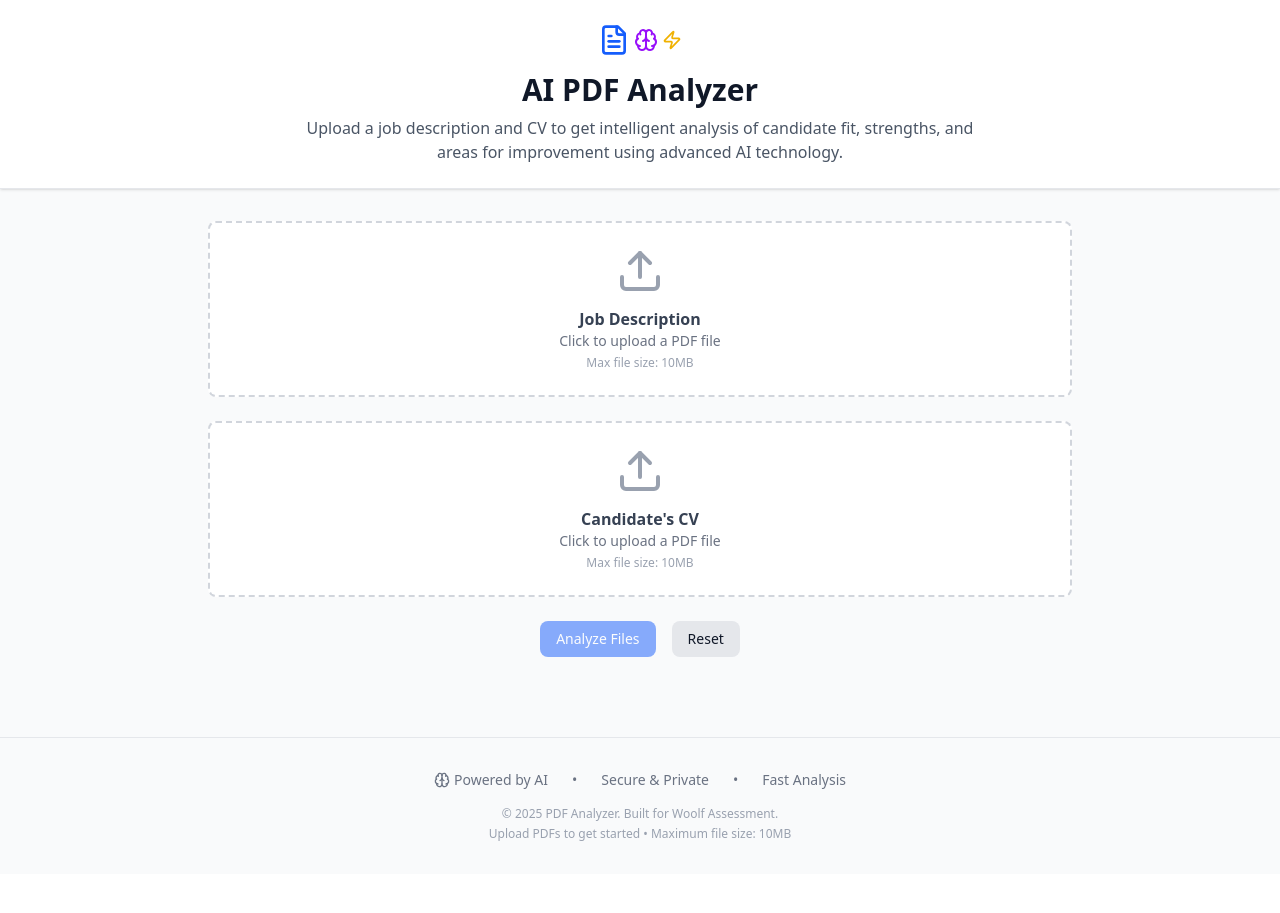
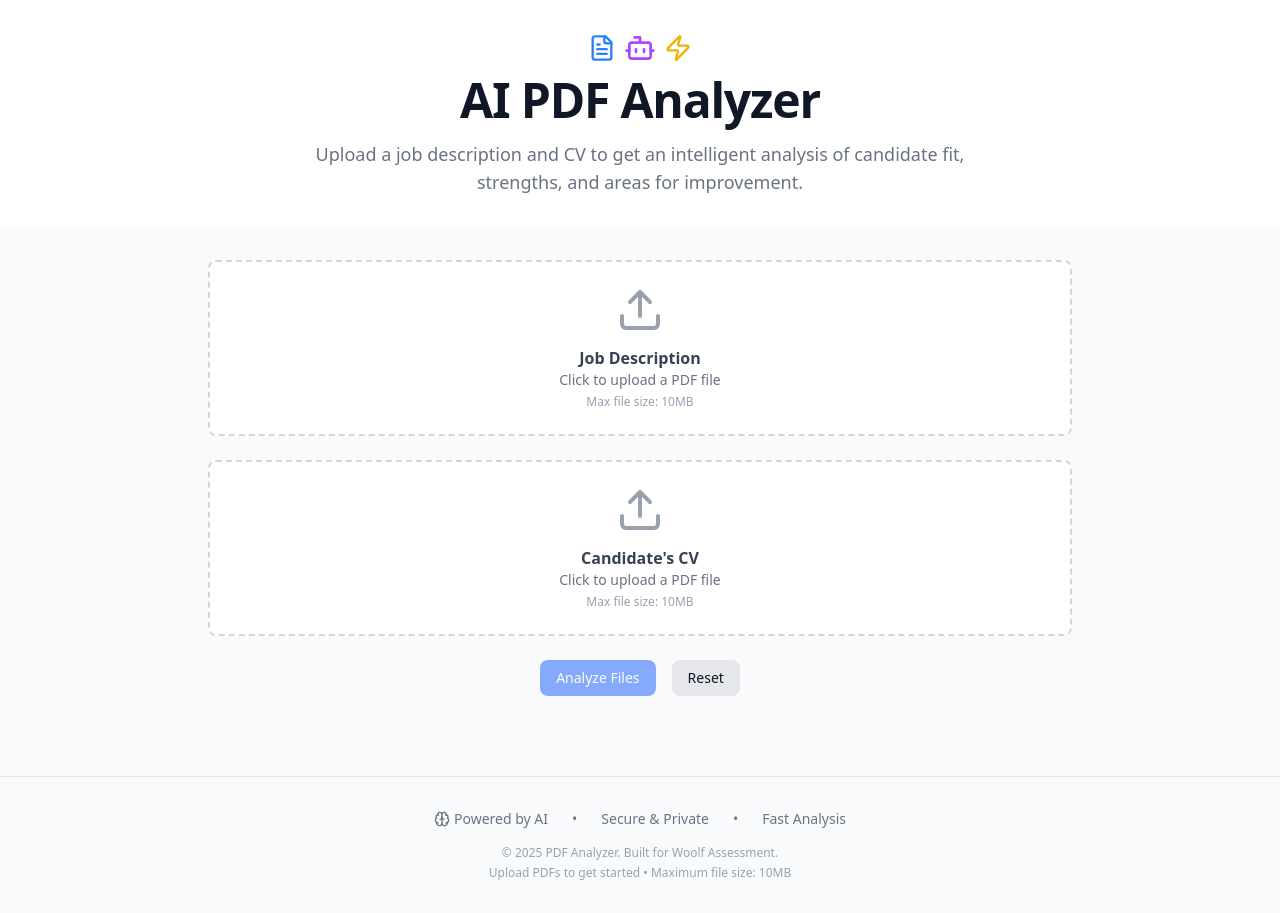
Before and after one commit to Bhaumik-Tandan/woolf-frontend, a React (Vite) app: page / in a window 1280 px wide. Before the commit the page ends 874 px from the top, so only its background shows below. Built offline with nearby package versions, Linux system fonts and the light colour scheme; no server answers.

Commit message:
[fix[ header

```diff
--- a/src/components/Header.jsx
+++ b/src/components/Header.jsx
@@ -1,24 +1,21 @@
+import React from 'react';
+import { Bot, FileText, Zap } from 'lucide-react';
 
-import React from 'react';
-import { FileText, Brain, Zap } from 'lucide-react';
 const Header = () => {
   return (
-    <header className="bg-white shadow-sm border-b border-gray-200">
-      <div className="max-w-4xl mx-auto px-4 py-6">
+    <header className="bg-white">
+      <div className="max-w-7xl mx-auto py-8 px-4 sm:px-6 lg:px-8">
         <div className="text-center">
-          <div className="flex items-center justify-center space-x-2 mb-4">
-            <div className="flex items-center space-x-1">
-              <FileText className="w-8 h-8 text-blue-600" />
-              <Brain className="w-6 h-6 text-purple-600" />
-              <Zap className="w-5 h-5 text-yellow-500" />
-            </div>
+          <div className="flex items-center justify-center space-x-2 mb-3">
+            <FileText className="w-7 h-7 text-blue-500" />
+            <Bot className="w-8 h-8 text-purple-500" />
+            <Zap className="w-7 h-7 text-yellow-500" />
           </div>
-          <h1 className="text-3xl font-bold text-gray-900 mb-2">
+          <h1 className="text-4xl font-extrabold text-gray-900 tracking-tight sm:text-5xl">
             AI PDF Analyzer
           </h1>
-          <p className="text-gray-600 max-w-2xl mx-auto">
-            Upload a job description and CV to get intelligent analysis of candidate fit,
-            strengths, and areas for improvement using advanced AI technology.
+          <p className="mt-4 max-w-2xl mx-auto text-lg text-gray-500">
+            Upload a job description and CV to get an intelligent analysis of candidate fit, strengths, and areas for improvement.
           </p>
         </div>
       </div>
```
